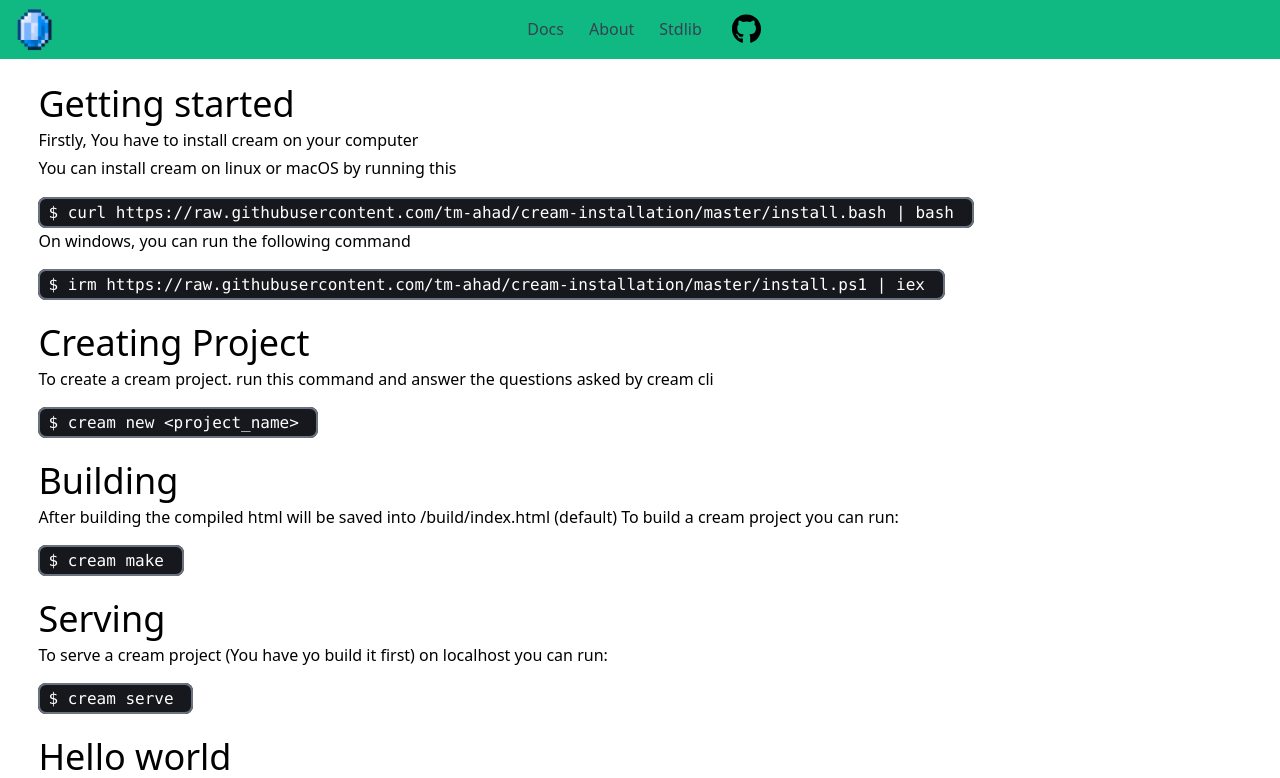
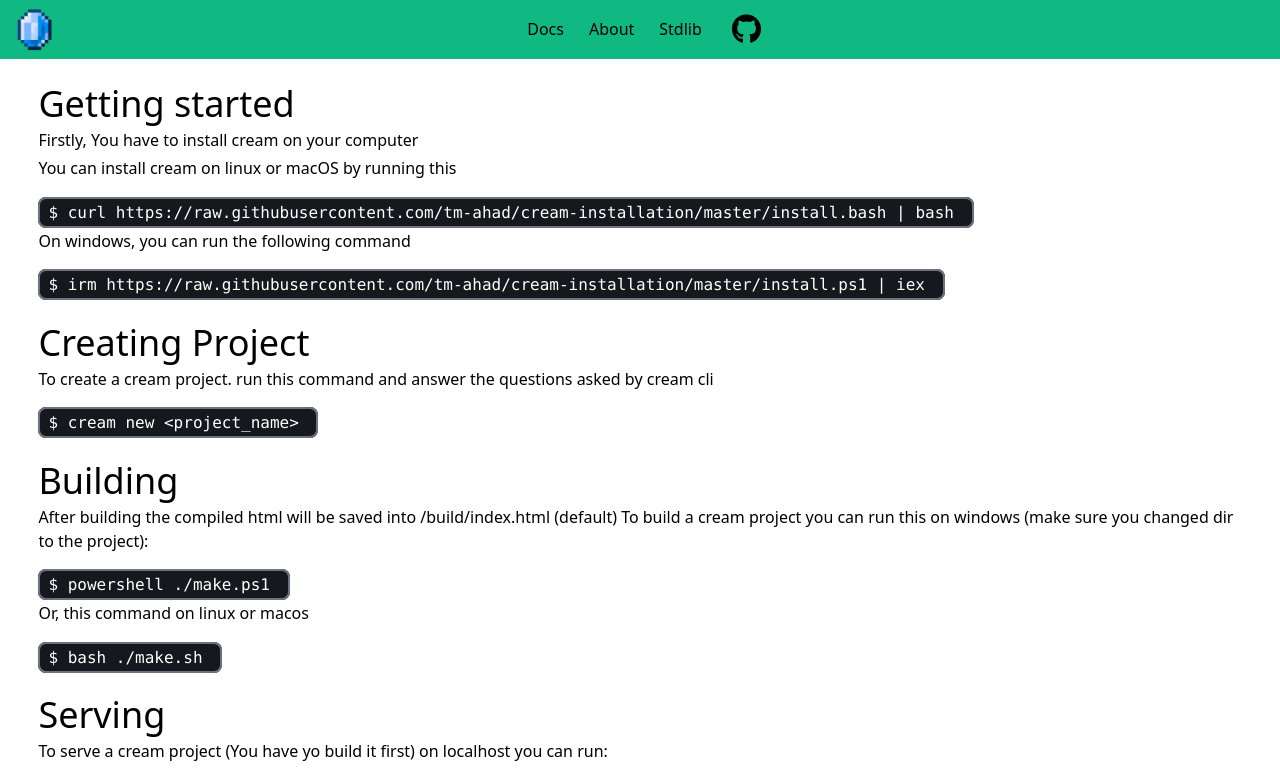
Before and after one commit to tm-ahad/cream_docs, a SvelteKit app: page /docs in a window 1280 px wide. Shown: the top 778 px of the page. Built offline with nearby package versions, Linux system fonts and the light colour scheme.

Commit message:
docs updated.

```diff
--- a/src/app.css
+++ b/src/app.css
@@ -3,8 +3,9 @@
 @tailwind utilities;
 
 .nav-item {
-    @apply bg-emerald-500 block py-2 pr-4 pl-3 font-medium text-gray-700 rounded hover:bg-gray-100 md:hover:bg-transparent md:border-0 md:hover:text-cyan-200 md:p-0 dark:text-gray-400 md:dark:hover:text-white dark:hover:bg-gray-700 dark:hover:text-white md:dark:hover:bg-transparent;
+    @apply bg-emerald-500 block py-2 pr-4 pl-3 font-medium rounded hover:bg-gray-100 md:hover:bg-transparent md:border-0 md:hover:text-cyan-200 md:p-0 dark:text-gray-400 md:dark:hover:text-white dark:hover:bg-gray-700 dark:hover:text-white md:dark:hover:bg-transparent;
     transition: 414ms;
+    color: black
 }
 
 h1 {
--- a/src/routes/components/navbar.svelte
+++ b/src/routes/components/navbar.svelte
@@ -4,7 +4,7 @@
 </script>
 <title>Cream</title>
 <body>
-	<nav class="bg-emerald-500 border-gray-200 sm:px-4 py-2  dark:bg-gray-900">
+	<nav class="bg-emerald-500 border-gray-200 sm:px-4 py-2">
 		<div class="bg-emerald-500 container flex flex-wrap justify-start items-center mx-auto">
 			<a href="/" class="nav-item">
 				<img src="/favicon.png" height="30" width="37" alt=""/>
--- a/src/routes/docs/+page.svelte
+++ b/src/routes/docs/+page.svelte
@@ -30,9 +30,13 @@
     <h1>Building</h1>
     <p>
         After building the compiled html will be saved into /build/index.html (default)
-        To build a cream project you can run:
+        To build a cream project you can run this on windows (make sure you changed dir to the project):
     </p>
-    <pre class="mt-[1.7%]"><code class="lang-shell code">$ cream make </code></pre>
+    <pre class="mt-[1.7%]"><code class="lang-shell code">$ powershell ./make.ps1 </code></pre>
+    <p>
+        Or, this command on linux or macos
+    </p>
+    <pre class="mt-[1.7%]"><code class="lang-shell code">$ bash ./make.sh </code></pre>
 </div>
 
 <div class="section">
@@ -387,7 +391,7 @@ const ApiClient = new HttpClient("api-link")</code></pre>
 
 <div class="section">
     <h1>Intregating tailwindcss</h1>
-    <h1 class="mt-2">Step 1 (Installation): </h1>
+    <h1 class="mt-2">Installation: </h1>
     <p>To install tailwindcss you first have to install css. If your project is a node project</p>
     <p>You could install tailwindcss by this command</p>
     <pre class="code mt-2 mb-3"><code>npm install -D tailwindcss
@@ -406,6 +410,32 @@ static_dir_render$/static
     <pre class="code mt-2 mb-3"><code>head_prefix.html
 ----------------
 &ltlink href="/static/dist.css" rel="stylesheet"/&gt</code></pre>
+
+    <p>Now paste this code in tailwind.config.js</p>
+    <pre class="code mt-2 mb-3"><code>tailwind.config.js
+------------------
+/** @type &#123;import('tailwindcss').Config&#125; */
+module.exports = &#123;
+  content: ["./build/index.html", "./build/error.html"],
+  theme: &#123
+    extend: &#123;&#125;,
+  &#125,
+  plugins: [],
+&#125;
+</code></pre>
+    <p>Let's create the input css file. which is essential</p>
+    <pre class="code mt-2 mb-3"><code>src/styles/style.css
+--------------------
+@tailwind base;
+@tailwind components;
+@tailwind utilities;
+</code></pre>
+
+
+    <p>Now let's update your make file (make.ps1 or make.sh)</p>
+    <p>Append this command at the end of your make file (Don't forget to create src/styles/style.css)</p>
+    <pre class="code mt-2 mb-3"><code>npx tailwindcss -i ./src/styles/style.css -o ./build/output.css
+</code></pre>
 
     <h2 class="text-lg font-semibold">
         Build your project then serve it & Voila tailwindcss intregated with cream
```
